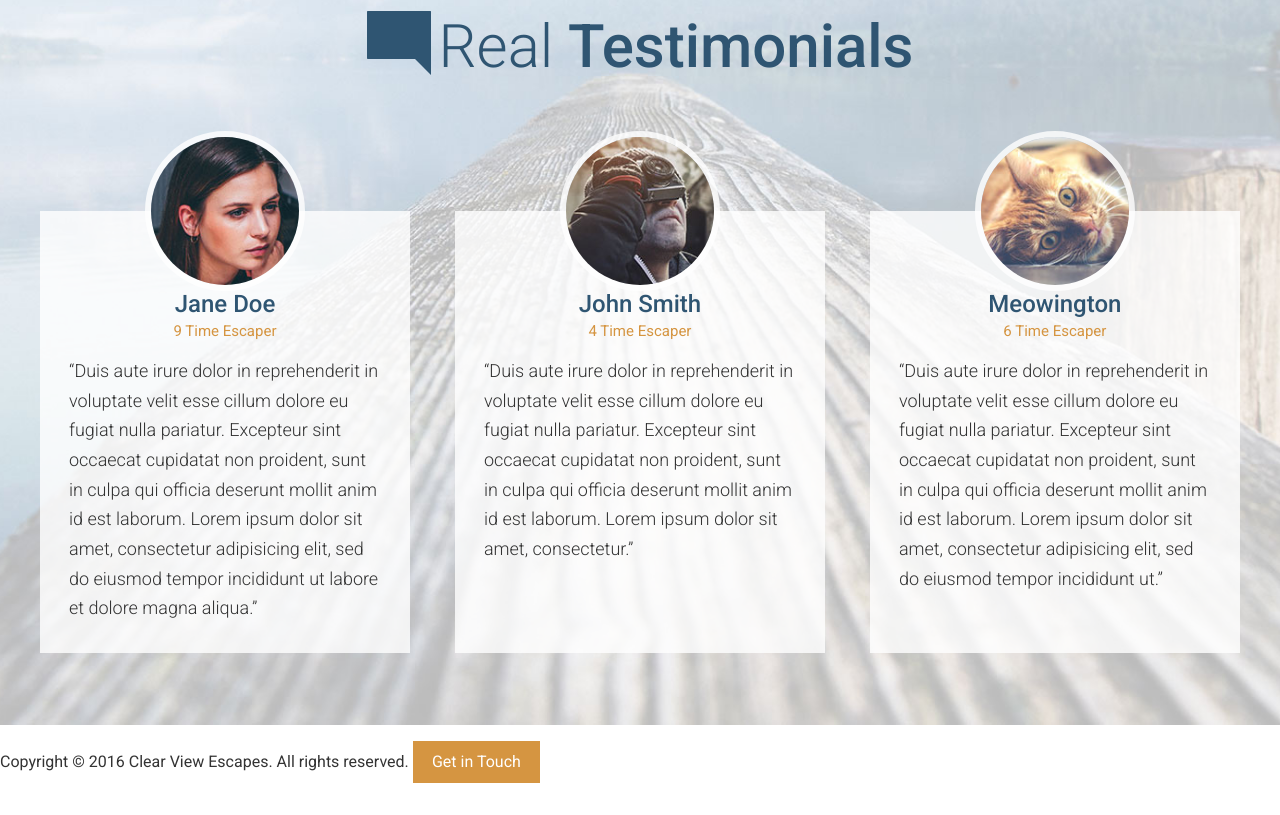
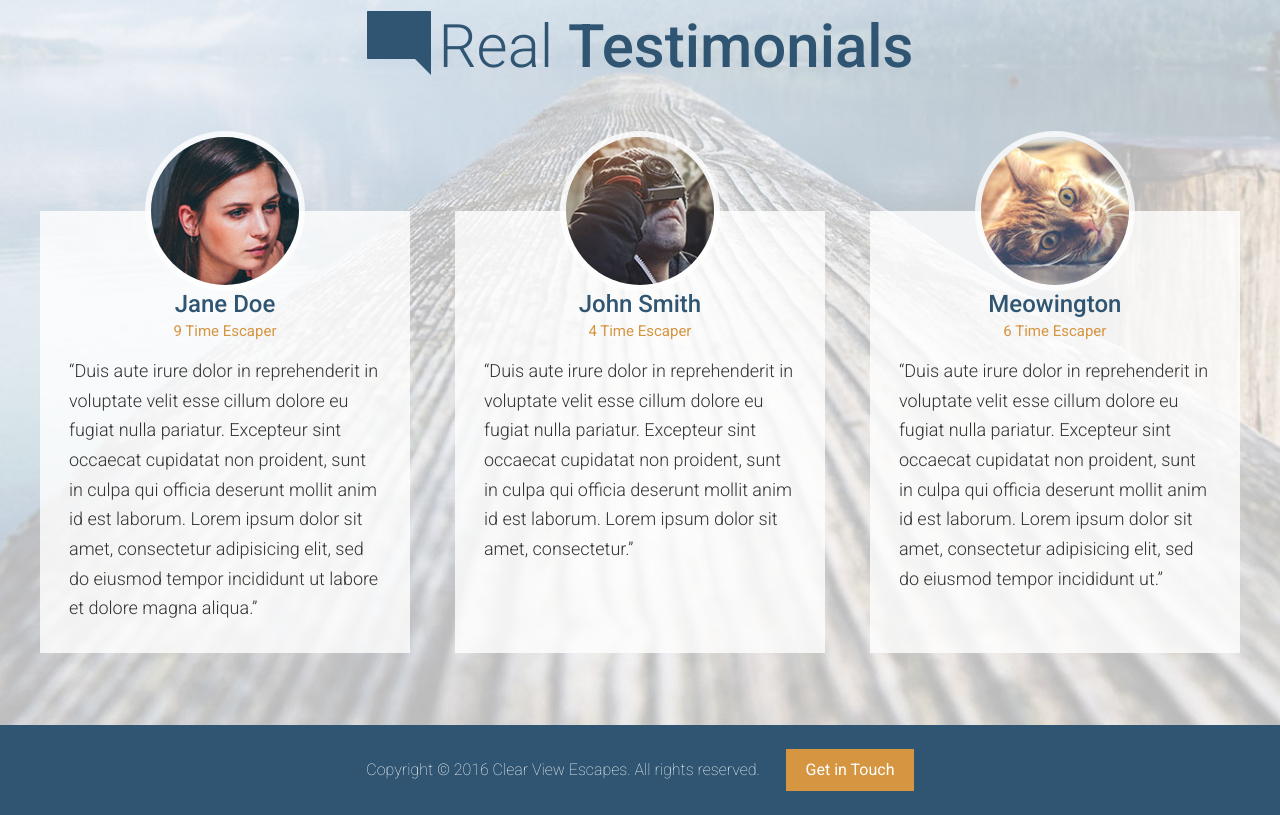
Before and after one commit to joncarr/a-travel-site, a website: page app/index.html in a window 1280 px wide. Shown: the part 3092-3907 px from the top of the page. Drawn offline with Linux system fonts and the light colour scheme.

Commit message:
Completed styling site footer

```diff
--- /dev/null
+++ b/app/assets/styles/modules/_site-footer.css
@@ -0,0 +1,18 @@
+.site-footer {
+    background-color: $mainBlue;
+    color: #fff;
+    padding: .5rem 0;
+    text-align: center;
+
+    &__text {
+        display: block;
+        margin-bottom: 1rem;
+        font-weight: 200;
+
+        @mixin atMedium {
+            display: inline;
+            margin-bottom: 0;
+            margin-right: 1.4rem;
+        }
+    }
+}
--- a/app/assets/styles/styles.css
+++ b/app/assets/styles/styles.css
@@ -13,3 +13,4 @@
 @import "modules/_feature-item";
 @import "modules/_testimonial";
 @import "modules/_sprite";
+@import "modules/_site-footer"
--- a/app/index.html
+++ b/app/index.html
@@ -151,8 +151,10 @@
         </div>
     </div>
 
-    <footer>
-        <p>Copyright &copy; 2016 Clear View Escapes. All rights reserved. <a href="#" class="btn btn--orange">Get in Touch</a></p>
+    <footer class="site-footer">
+        <div class="wrapper">
+            <p><span class="site-footer__text">Copyright &copy; 2016 Clear View Escapes. All rights reserved.</span> <a href="#" class="btn btn--orange">Get in Touch</a></p>
+        </div>
     </footer>
 </body>
 
--- a/app/temp/styles/styles.css
+++ b/app/temp/styles/styles.css
@@ -1045,3 +1045,25 @@ a {
         height: 42px;
         background-position: 36.69752421959096% 45.792307692307695%;
     }
+
+.site-footer {
+    background-color: #2f5572;
+    color: #fff;
+    padding: .5rem 0;
+    text-align: center;
+}
+
+.site-footer__text {
+  display: block;
+  margin-bottom: 1rem;
+  font-weight: 200;
+}
+
+@media (min-width: 800px) {
+
+  .site-footer__text {
+    display: inline;
+    margin-bottom: 0;
+    margin-right: 1.4rem;
+  }
+}
```
